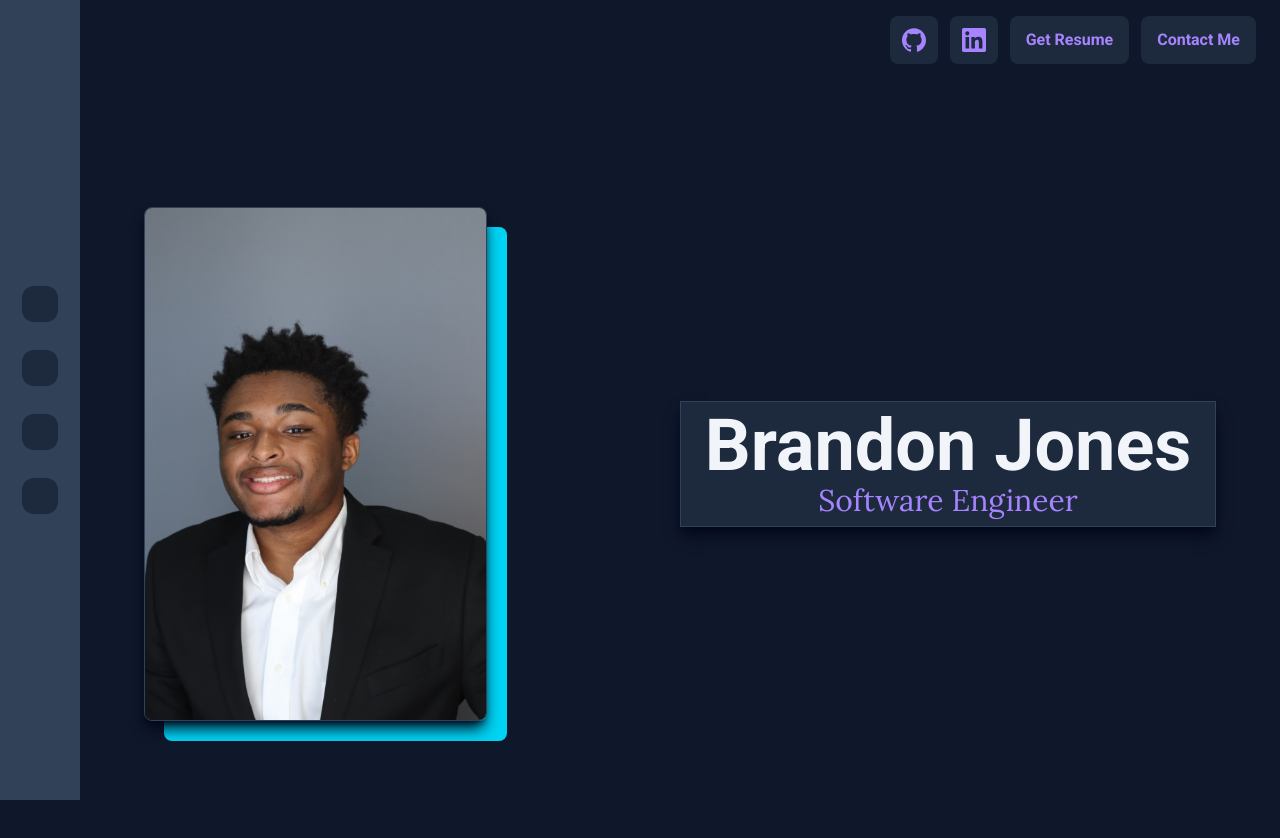
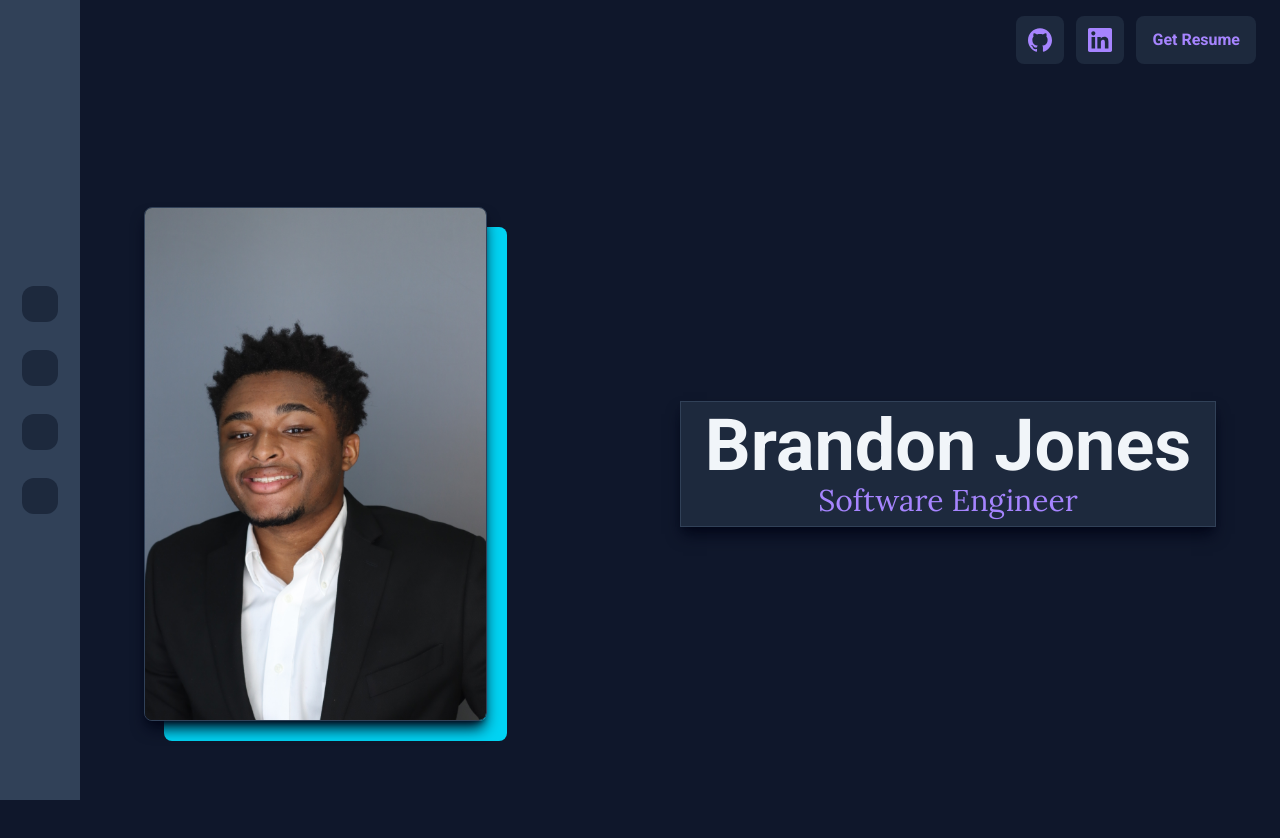
Before and after one commit to BDJONES/portfolio-site, a React (Vite) app in the folder frontend/: page / in a window 1280 px wide. Shown: the top 838 px of the page. Built offline with nearby package versions, Linux system fonts and the light colour scheme; some icons are missing.

Commit message:
Updated Sticky Buttons

```diff
--- a/frontend/src/components/StickyButtons/StickyButtons.tsx
+++ b/frontend/src/components/StickyButtons/StickyButtons.tsx
@@ -1,7 +1,7 @@
-import { useState, useEffect } from "react";
+// import { useState, useEffect } from "react";
 import { SiGithub, SiLinkedin } from "react-icons/si";
-import { Backdrop } from "@mui/material";
-import ContactForm from "../SideBar/ContactForm";
+// import { Backdrop } from "@mui/material";
+// import ContactForm from "../SideBar/ContactForm";
 import "./styling/StickyButtons.css";
 
 function StickyButtons() {
@@ -9,29 +9,29 @@ function StickyButtons() {
     const linkedinUrl = "https://www.linkedin.com/in/brandon--jones/";
     const resumeUrl = "/Brandon_s_Resume.pdf";
 
-    const [formOpen, setFormOpen] = useState(false);
-    const [formKey, setFormKey] = useState(0);
-    const [isShaking, setIsShaking] = useState(false);
+    // const [formOpen, setFormOpen] = useState(false);
+    // const [formKey, setFormKey] = useState(0);
+    // const [isShaking, setIsShaking] = useState(false);
 
     // Trigger shake animation after 60 seconds on page
-    useEffect(() => {
-        const timer = setTimeout(() => {
-            setIsShaking(true);
-            // Reset after animation duration
-            setTimeout(() => setIsShaking(false), 1500);
-        }, 60000); // 60 seconds
+    // useEffect(() => {
+    //     const timer = setTimeout(() => {
+    //         setIsShaking(true);
+    //         // Reset after animation duration
+    //         setTimeout(() => setIsShaking(false), 1500);
+    //     }, 60000); // 60 seconds
 
-        return () => clearTimeout(timer);
-    }, []);
+    //     return () => clearTimeout(timer);
+    // }, []);
 
-    const handleOpen = () => {
-        setFormKey((prev) => prev + 1); // Force remount with fresh state
-        setFormOpen(true);
-    };
+    // const handleOpen = () => {
+    //     setFormKey((prev) => prev + 1); // Force remount with fresh state
+    //     setFormOpen(true);
+    // };
 
-    const handleClose = () => {
-        setFormOpen(false);
-    };
+    // const handleClose = () => {
+    //     setFormOpen(false);
+    // };
 
     return (
         <>
@@ -62,15 +62,15 @@ function StickyButtons() {
             >
                 Get Resume
             </a>
-                <button
+                {/* <button
                     onClick={handleOpen}
                     className={`stickyButton stickyButtonContact ${isShaking ? 'shake-animation' : ''}`}
                     aria-label="Contact Me"
                 >
                     Contact Me
-                </button>
+                </button> */}
         </div>
-            <Backdrop
+            {/* <Backdrop
                 sx={(theme) => ({
                     color: "#fff",
                     zIndex: theme.zIndex.drawer + 1,
@@ -80,7 +80,7 @@ function StickyButtons() {
                 {formOpen && (
                     <ContactForm backdropClose={handleClose} key={formKey} />
                 )}
-            </Backdrop>
+            </Backdrop> */}
         </>
     );
 }
```
Also changed, not shown: 1 other file (tests, documents, lock files or other folders).
